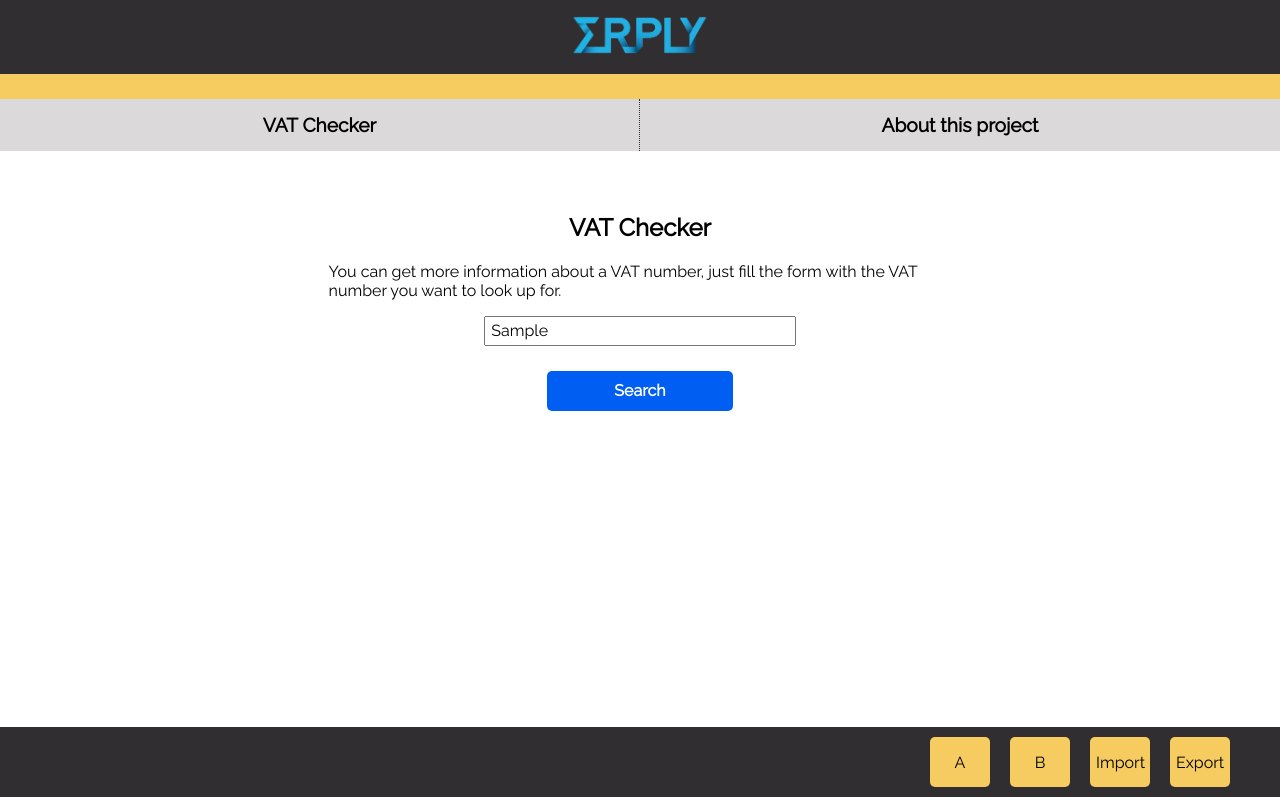
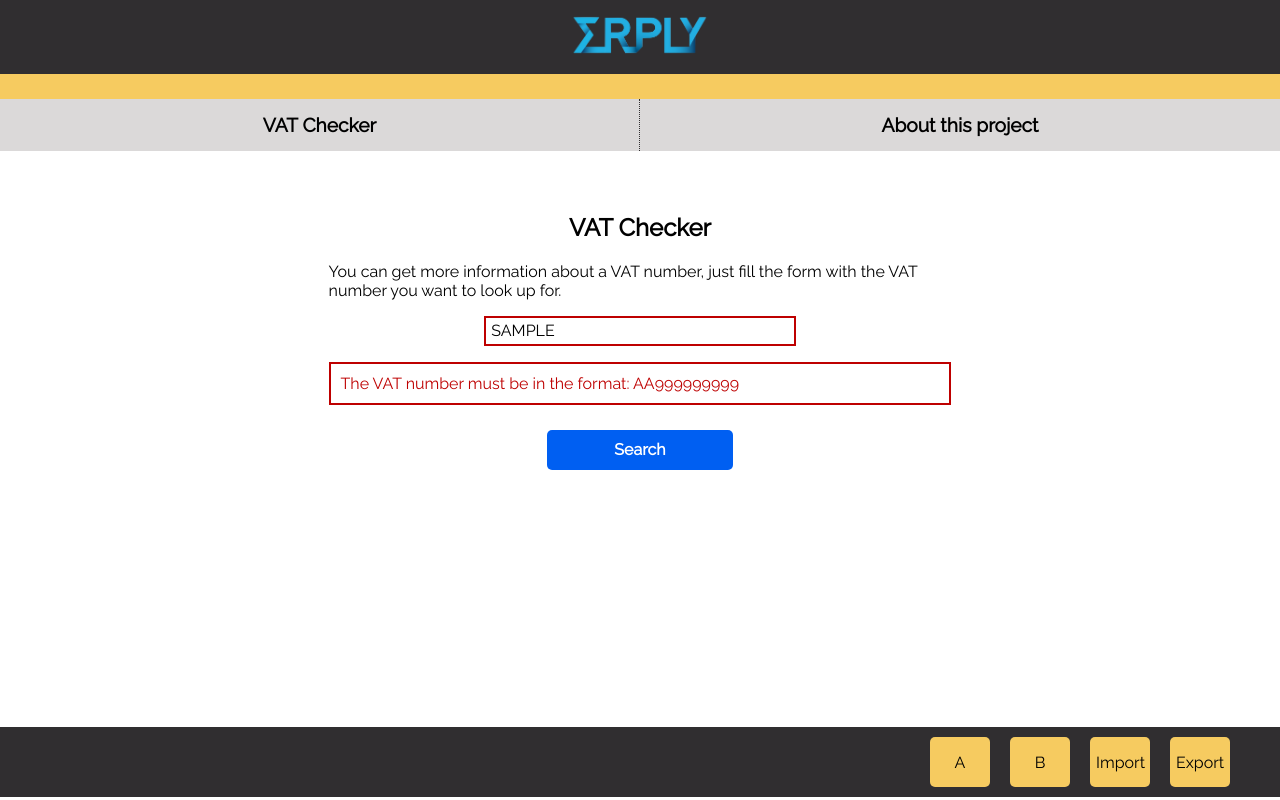
Before and after one commit to rrorrolfo/vat_checker, a React (Create React App) app: page / in a window 1280 px wide. Both pictures are taken after typing "Sample" into the empty fields and a click on the button "Search". Built offline with nearby package versions, Linux system fonts and the light colour scheme; no server answers.

Commit message:
Added vat number input real time validation

```diff
--- a/src/App.css
+++ b/src/App.css
@@ -21,12 +21,16 @@ button:hover {
   cursor: pointer;
 }
 
+input:focus {
+  outline: none;
+}
+
 .isHidden {
   display: none;
 }
 
 .isShown {
-  display: initial;
+  display: block;
 }
 
 /********* Colors ********/
@@ -127,6 +131,18 @@ form h2 {
   margin: 0 auto;
   display: block;
   font-size: 1rem;
+  text-transform: uppercase;
+}
+
+#vatNumber::placeholder {
+  text-transform: none;
+}
+
+#not_valid_vat {
+  border: 2px solid var(--red-color);
+  padding: 10px;
+  font-size: 1rem;
+  color: var(--red-color);
 }
 
 .submit {
--- a/src/components/VatForm.js
+++ b/src/components/VatForm.js
@@ -18,11 +18,33 @@ class VatForm extends Component {
         this.setState({ [name]: value });
     }
 
+    // Validates if the input value is formated as "AA000000000"
+    validateInput = () => {
+
+        const vat_field = document.querySelector("#vatNumber");
+        const vat_regex = input => /^([A-Z]){2}([0-9]){9}$/i.test(input);
+        const validation_error_message = document.querySelector("#not_valid_vat");
+
+        if(vat_regex(vat_field.value) === false) {
+            //display error message
+            validation_error_message.className = "isShown";
+            vat_field.style.border = "2px solid rgb(190, 0, 0)";
+            return false
+        } else {
+            //hide error message
+            validation_error_message.className = "isHidden";
+            vat_field.style.border = "2px solid rgb(29, 167, 1)";
+            return true
+        }
+    }
+
+
     // Handles the submission of the form
     handleSubmit = event => {
 
         event.preventDefault();
 
+        if ( this.validateInput () ){
             // Makes POST request to endpoint
             axios.post("https://vat.erply.com/numbers", null, {
                 params: {
@@ -44,6 +66,9 @@ class VatForm extends Component {
                 }
             })
             .catch(error => console.error(error))
+        } else {
+            console.log("not valid input");
+        }
 
     }
 
@@ -55,7 +80,9 @@ class VatForm extends Component {
                     <h2>VAT Checker</h2>
                     <p>You can get more information about a VAT number, just fill the form with the VAT number you want to look up for.</p>
 
-                    <input type="text" id="vatNumber" placeholder="e.g. EE123456789" name="vatNumber" onChange={ this.handleChange }/>
+                    <input type="text" id="vatNumber" placeholder="e.g. EE123456789" name="vatNumber" onChange={ this.handleChange } onKeyUp={ this.validateInput }/>
+
+                    <p id="not_valid_vat" className="isHidden">The VAT number must be in the format: AA999999999</p>
 
                     <Button text="Search" type="submit" stylingClass="submit"/>
                 </form>
```
Lines whose indentation alone changed are shown as unchanged.
